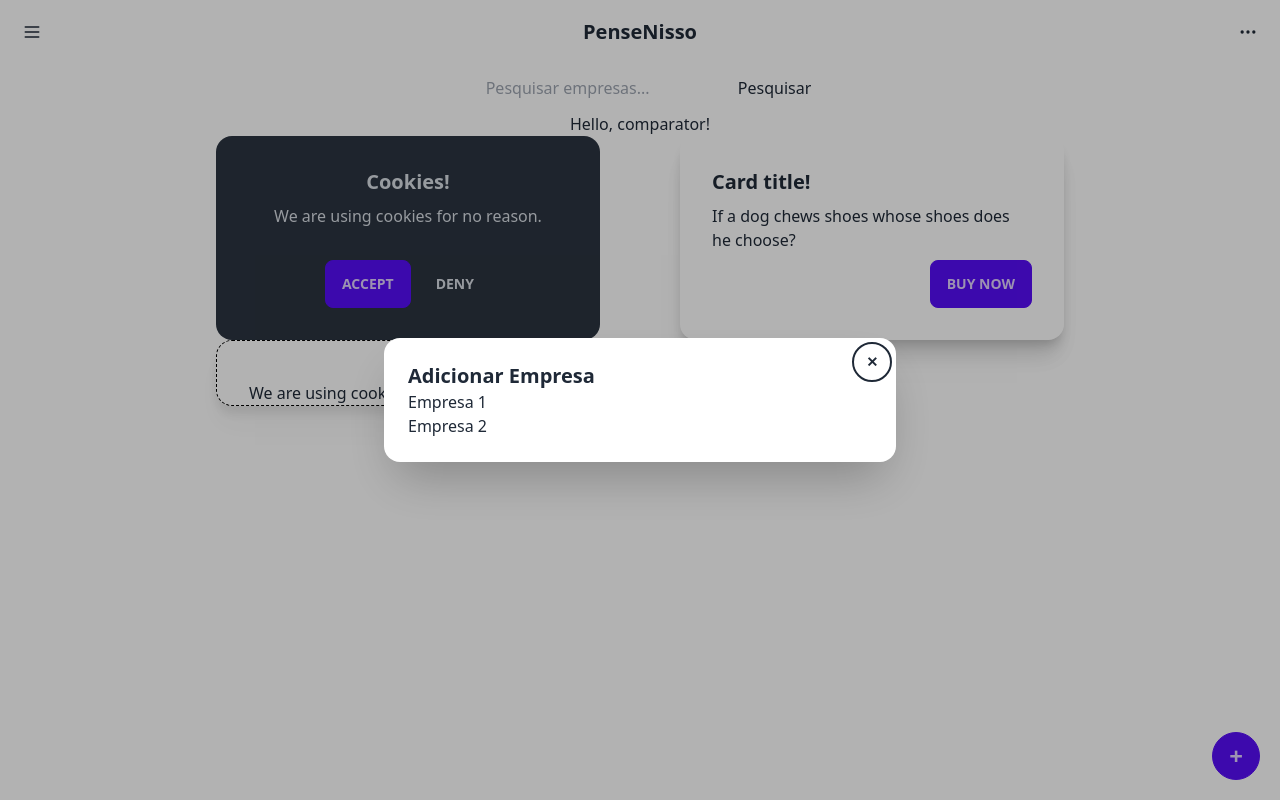
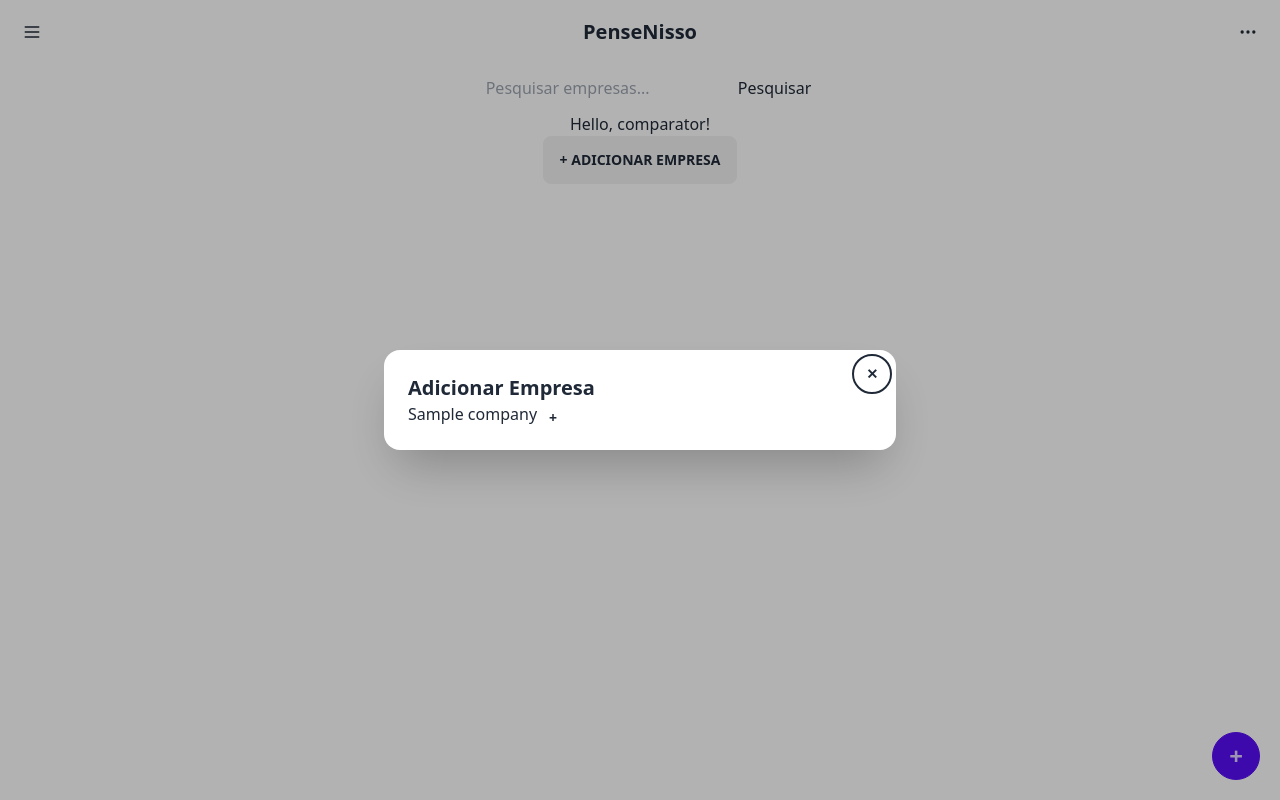
Before and after one commit to PenseNisso/PenseNissoApp, a Django app: page /comparator/ in a window 1280 px wide, after a click on "+ ADICIONAR EMPRESA". Run offline with Django 4.2, Linux system fonts and the light colour scheme; tables that the repository leaves empty hold one stand-in row (values such as "Sample post"); some libraries are stand-ins or nearby versions.

Commit message:
feat: made possible to add companies to comparator

```diff
--- a/base_templates/global/header.html
+++ b/base_templates/global/header.html
@@ -23,7 +23,7 @@
             </a>
           </li>
           <li class="group text-xl font-bold">
-            <a>
+              <a href="{% url 'company:explorer' %}">
               <span class="group-hover:text-sky-700 relative before:content-[''] before:absolute before:block before:w-full before:h-[2px]
               before:bottom-0 before:left-0 before:bg-sky-700
               before:group-hover:scale-x-100 before:scale-x-0 before:origin-top-left
--- a/comparator/templates/comparator.html
+++ b/comparator/templates/comparator.html
@@ -2,35 +2,19 @@
 {% block content %}
 Hello, {{ name }}!
 <div class="grid xl:grid-cols-2 gap-x-20">
+  <!-- Criar card para cada empresa -->
+  {% for company in selected_companies%}
   <div class="card w-96 bg-neutral text-neutral-content static">
     <div class="card-body items-center text-center">
-      <h2 class="card-title">Cookies!</h2>
-      <p>We are using cookies for no reason.</p>
+      <h2 class="card-title">{{company.name}}</h2>
+      <p>{{company.description}}</p>
       <div class="card-actions justify-end">
         <button class="btn btn-primary">Accept</button>
         <button class="btn btn-ghost">Deny</button>
       </div>
     </div>
   </div>
-  <div class="card w-96 bg-base-100 shadow-outline shadow-xl drop-shadow-xl static">
-    <div class="card-body">
-      <h2 class="card-title">Card title!</h2>
-      <p>If a dog chews shoes whose shoes does he choose?</p>
-      <div class="card-actions justify-end">
-        <button class="btn btn-primary">Buy Now</button>
-      </div>
-    </div>
-  </div>
-  <div class="border border-black border-dashed card w-96 bg-base-100 drop-shadow-xl static">
-    <div class="card-body py-0">
-      <div class="card-actions justify-end">
-        <button class="btn btn-square btn-sm">
-          <svg xmlns="http://www.w3.org/2000/svg" class="h-6 w-6" fill="none" viewBox="0 0 24 24" stroke="currentColor"><path stroke-linecap="round" stroke-linejoin="round" stroke-width="2" d="M6 18L18 6M6 6l12 12" /></svg>
-        </button>
-      </div>
-      <p>We are using cookies for no reason.</p>
-    </div>
-  </div>
+  {% endfor %}
 </div>
 
 <!-- You can open the modal using ID.showModal() method -->
@@ -42,8 +26,16 @@ Hello, {{ name }}!
     </form>
     <h2 class="font-bold text-xl">Adicionar Empresa</h2>
     <ul>
-      <li>Empresa 1</li>
-      <li>Empresa 2</li>
+    {% for company in companies%}
+    <li>
+        <form method="post" action="">
+            {% csrf_token %}
+            <label>{{company.name}}</label>
+            <input type="hidden" name="company" value="{{company}}">
+            <button class="btn btn-sm btn-circle btn-ghost absolute">+</button>
+        </form>
+    </li>
+    {% endfor %}
     </ul>
   </div>
   <form method="dialog" class="modal-backdrop">
--- a/comparator/views.py
+++ b/comparator/views.py
@@ -1,10 +1,26 @@
 from django.shortcuts import render
 from django.views import View
 
-# Create your views here.
+from company.models import Company
 
 class ComparatorView(View):
     def get(self, request):
         request.session["name"] = "comparator"
-        context = {"name": request.session["name"]}
+        request.session["selected_companies"] = []
+        context = {"name": request.session["name"],
+                   "companies": Company.objects.all(),
+                   "selected_companies": request.session["selected_companies"]
+                  }
         return render(request, "comparator.html", context)
+    def post(self, request):
+        request.session["selected_companies"].append(request.POST.get("company"))
+        request.session.modified = True
+        #request.session["selected_companies"].append(Company.objects.filter(name = request.POST.get("company")))
+        selected_query = Company.objects.filter(name__in = request.session["selected_companies"])
+        print(selected_query)
+        print(request.session["selected_companies"])
+        context = {"name": request.session["name"],
+                   "companies": Company.objects.exclude(name__in = request.session["selected_companies"]),
+                   "selected_companies": selected_query
+                  }
+        return render(request, "comparator.html", context)
```
